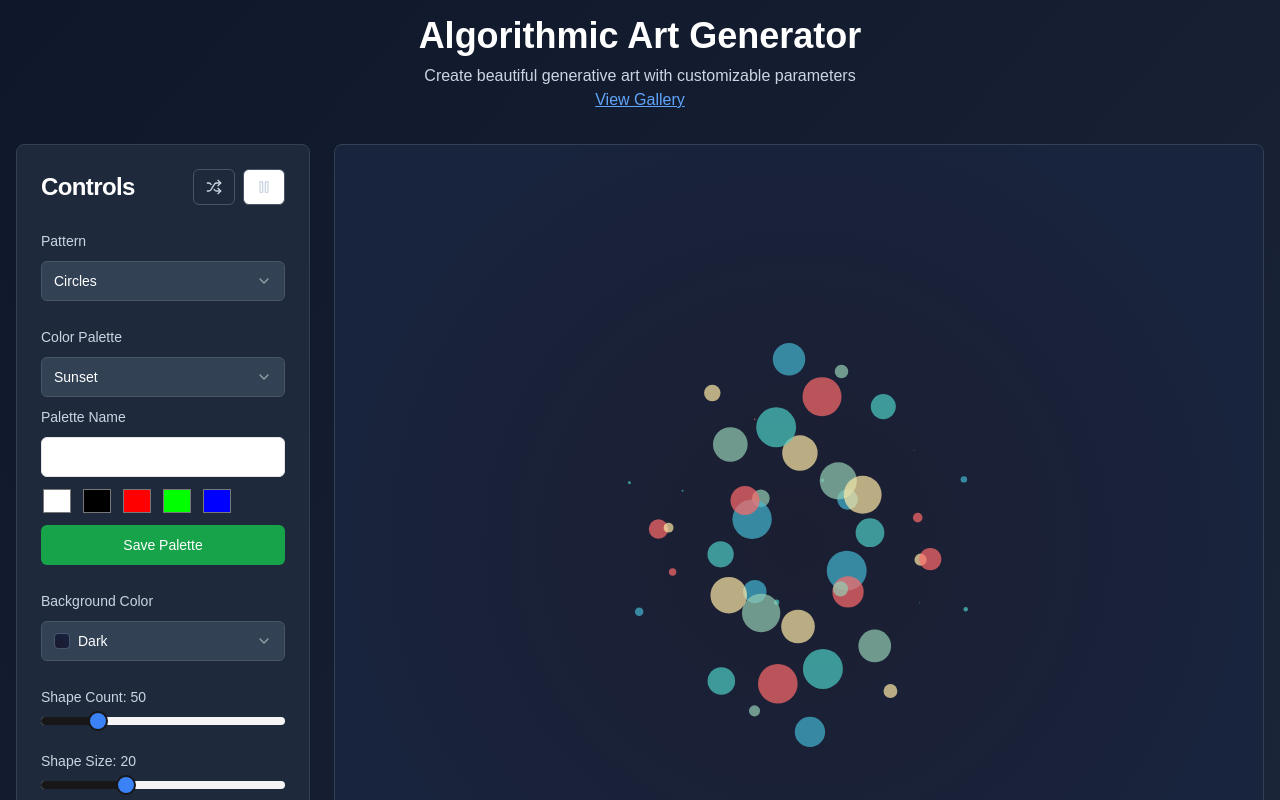
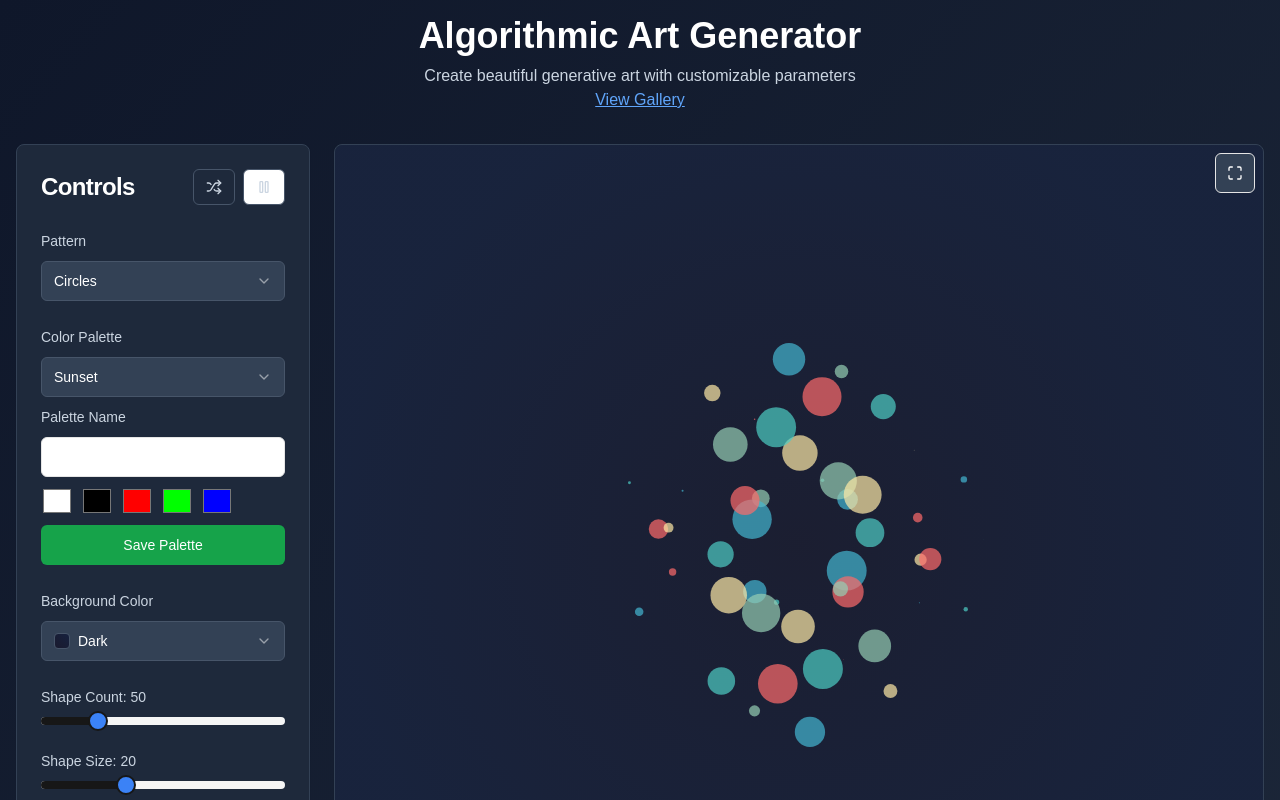
Before and after one commit to puppe1990/Algorithmic-Art-Generator, a Next.js app: page / in a window 1280 px wide. Shown: the top 800 px of the page. Built offline with nearby package versions, Linux system fonts and the light colour scheme.

Commit message:
Add fullscreen toggle for canvas

```diff
--- a/app/page.tsx
+++ b/app/page.tsx
@@ -20,7 +20,16 @@ import { Slider } from "@/components/ui/slider"
 import { Select, SelectContent, SelectItem, SelectTrigger, SelectValue } from "@/components/ui/select"
 import { Switch } from "@/components/ui/switch"
 import { Label } from "@/components/ui/label"
-import { Download, Shuffle, Play, Pause, Film, Loader2 } from "lucide-react"
+import {
+  Download,
+  Shuffle,
+  Play,
+  Pause,
+  Film,
+  Loader2,
+  Maximize,
+  Minimize,
+} from "lucide-react"
 import { useGifJs } from "@/components/gif-recorder"
 // import useAudioInput from "@/hooks/use-audio-input"
 import { addItem, GalleryItem } from "@/lib/gallery"
@@ -45,6 +54,8 @@ export default function AlgorithmicArtGenerator() {
   const [customPalettes, setCustomPalettes] = useState<Record<string, string[]>>({})
   const [paletteSelection, setPaletteSelection] = useState("sunset")
   const [zoomLevel, setZoomLevel] = useState(1)
+  const boardRef = useRef<HTMLDivElement>(null)
+  const [isFullscreen, setIsFullscreen] = useState(false)
   const [customBackground, setCustomBackground] = useState({
     primary: "#1a1a2e",
     secondary: "#16213e",
@@ -59,6 +70,15 @@ export default function AlgorithmicArtGenerator() {
     if (stored) setCustomPalettes(JSON.parse(stored))
     const storedBg = localStorage.getItem("customBackground")
     if (storedBg) setCustomBackground(JSON.parse(storedBg))
+  }, [])
+
+  useEffect(() => {
+    const handleFullscreenChange = () => {
+      setIsFullscreen(document.fullscreenElement !== null)
+    }
+
+    document.addEventListener("fullscreenchange", handleFullscreenChange)
+    return () => document.removeEventListener("fullscreenchange", handleFullscreenChange)
   }, [])
 
   const [parameters, setParameters] = useState<ArtParameters>({
@@ -369,6 +389,16 @@ export default function AlgorithmicArtGenerator() {
     }, delay)
   }
 
+  const toggleFullscreen = () => {
+    const elem = boardRef.current
+    if (!elem) return
+    if (!document.fullscreenElement) {
+      elem.requestFullscreen().catch(() => {})
+    } else {
+      document.exitFullscreen().catch(() => {})
+    }
+  }
+
   /* ---------- JSX ---------- */
 
   return (
@@ -640,7 +670,19 @@ export default function AlgorithmicArtGenerator() {
 
           {/* Canvas */}
           <section className="lg:col-span-3">
-            <Card className="bg-slate-800 border-slate-700 h-[600px] lg:h-[800px]">
+            <Card
+              ref={boardRef}
+              className="relative bg-slate-800 border-slate-700 h-[600px] lg:h-[800px]"
+            >
+              <Button
+                onClick={toggleFullscreen}
+                size="icon"
+                variant="outline"
+                className="absolute top-2 right-2 z-10 bg-slate-700 text-white hover:bg-slate-600"
+              >
+                {isFullscreen ? <Minimize className="w-4 h-4" /> : <Maximize className="w-4 h-4" />}
+                <span className="sr-only">Toggle Fullscreen</span>
+              </Button>
               <CardContent className="p-0 h-full overflow-auto flex items-center justify-center">
                 <canvas
                   ref={canvasRef}
```
